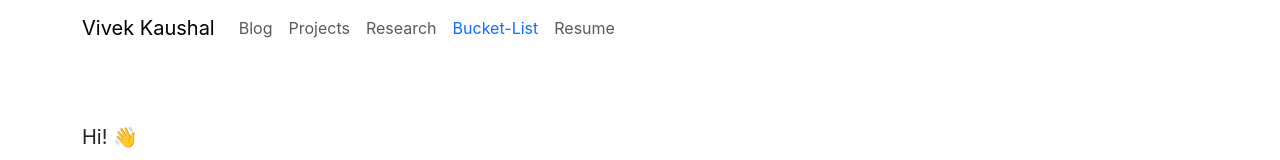
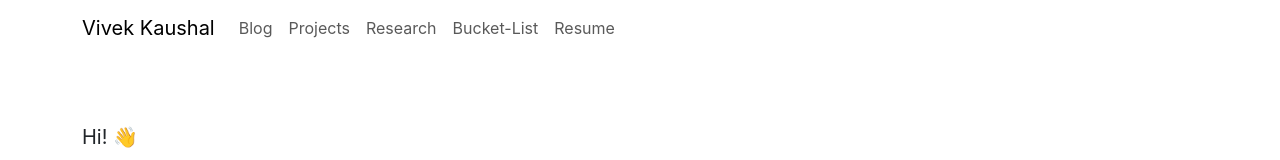
Before and after one commit to kaushalvivek/vivekkaushal.com, a React (Create React App) app: page / in a window 1280 px wide. Shown: the top 160 px of the page. Built offline with nearby package versions, Linux system fonts and the light colour scheme.

Commit message:
fix for route loop issue

```diff
--- a/src/components/header.js
+++ b/src/components/header.js
@@ -4,6 +4,7 @@ import { Link } from 'react-router-dom';
 
 class Header extends React.Component {
     render() {
+        const noDecor = {color : "inherit"};
         return (
             <Navbar bg="white" expand="lg" sticky="top">
                 <Container >
@@ -11,12 +12,12 @@ class Header extends React.Component {
                     <Navbar.Toggle aria-controls="basic-navbar-nav" />
                     <Navbar.Collapse id="basic-navbar-nav">
                         <Nav className="me-auto">
-                            <Nav.Link href="/blog" target="_blank" rel="noreferrer"> Blog </Nav.Link>
-                            <Nav.Link href="/projects" target="_blank" rel="noreferrer"> Projects </Nav.Link>
-                            <Nav.Link href="/research" target="_blank" rel="noreferrer"> Research </Nav.Link>
-                            <Nav.Link> <Link to='/bucketlist'> Bucket-List</Link> </Nav.Link>
+                            <Nav.Link href="/blog" target="_blank"  rel="noreferrer"> Blog </Nav.Link>
+                            <Nav.Link href="/projects" target="_blank"  rel="noreferrer"> Projects </Nav.Link>
+                            <Nav.Link href="/research" target="_blank"  rel="noreferrer"> Research </Nav.Link>
+                            <Nav.Link> <Link to='/bucketlist' style={noDecor}> Bucket-List</Link> </Nav.Link>
                             {/* <Nav.Link href="/r esources"> Resources </Nav.Link> */}
-                            <Nav.Link href="/resume" target="_blank" rel="noreferrer"> Resume </Nav.Link>
+                            <Nav.Link href="/resume" target="_blank"  rel="noreferrer"> Resume </Nav.Link>
                         </Nav>
                     </Navbar.Collapse>
                 </Container>
```
